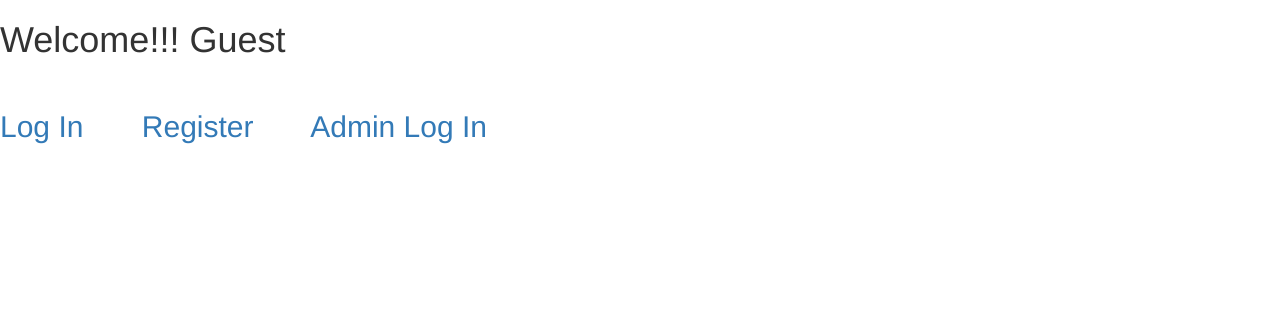
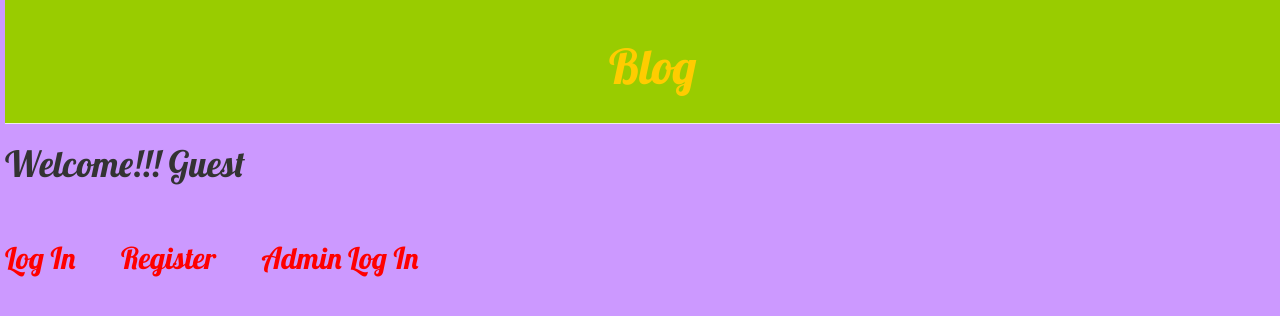
Before and after one commit to userimack/blogsite, a Django app: page / in a window 1280 px wide. Shown: the top 316 px of the page. Run offline with Django 3.2, Linux system fonts and the light colour scheme; some libraries are stand-ins or nearby versions.

Commit message:
Modified the look of the pages

```diff
--- a/blogapp/forms.py
+++ b/blogapp/forms.py
@@ -18,6 +18,7 @@ class LoginForm(forms.Form):
 	password = forms.CharField(widget=forms.PasswordInput())
 
 class PostForm(forms.ModelForm):
+	#text = forms.CharField(widget=forms.TextArea, label='Entry')
 	class Meta:
 		model = Post
 		fields = ['title','text']
--- a/blogapp/models.py
+++ b/blogapp/models.py
@@ -20,6 +20,7 @@ class Profile(models.Model):
 		return self.full_name
 
 class Post(models.Model):
+	#author = models.ForeignKey(user,unique=True)
 	author = models.ForeignKey('auth.User')
 	title = models.CharField(max_length=50)
 	text = models.TextField()
--- /dev/null
+++ b/blogapp/static/css/blog.css
@@ -0,0 +1,51 @@
+h2 a {
+	color: #FF0000;
+	font-family:'Lobster';
+}
+
+body {
+    padding-left: 5px;
+    background-color: 	#CC99FF;
+   font-family: Lobster,Arial,Helmet,Freesans,sans-serif;
+    font-size: 20px;
+}
+
+
+.page-header {
+    background-color:#99CC00;
+    margin-top: 0;
+    padding: 20px 20px 20px 40px;
+}
+
+.page-header h1, .page-header h1 a, .page-header h1 a:visited, .page-header h1 a:active {
+    color:   	#FFCC00;
+    font-size: 36pt;
+    text-decoration: none;
+    text-align: center;
+}
+
+.content {
+    margin-left: 40px;
+}
+
+h1, h2, h3, h4 {
+    font-family: 'Lobster', cursive;
+}
+
+
+.save {
+    float: right;
+}
+
+.post-form textarea, .post-form input {
+    width: 100%;
+}
+
+.top-menu, .top-menu:hover, .top-menu:visited {
+    color: #ffffff;
+    float
+
+: right;
+    font-size: 26pt;
+    margin-right: 20px;
+}
--- a/templates/blogapp/base.html
+++ b/templates/blogapp/base.html
@@ -1,3 +1,4 @@
+{% load staticfiles %}
 <!DOCTYPE html>
 <html>
 <head>
@@ -6,8 +7,15 @@
 	<link rel="stylesheet" href="//maxcdn.bootstrapcdn.com/bootstrap/3.2.0/css/bootstrap.min.css">
     <link rel="stylesheet" href="//maxcdn.bootstrapcdn.com/bootstrap/3.2.0/css/bootstrap-theme.min.css">
 
+    <link rel="stylesheet" href="{% static "css/blog.css" %}">
+
+    <link href="http://fonts.googleapis.com/css?family=Lobster&subset=latin,latin-ext" rel="stylesheet" type="text/css">
+
 </head>
 <body>
+	<div class="page-header">
+		<h1><a href='/'>Blog</a></h1>
+	</div>
 	{% block content %}
 	<h1 > Welcome!!! Guest </h1>
 	<br>
```
Also changed, not shown: templates/blogapp/profile_view.html (+10 -4 lines).
